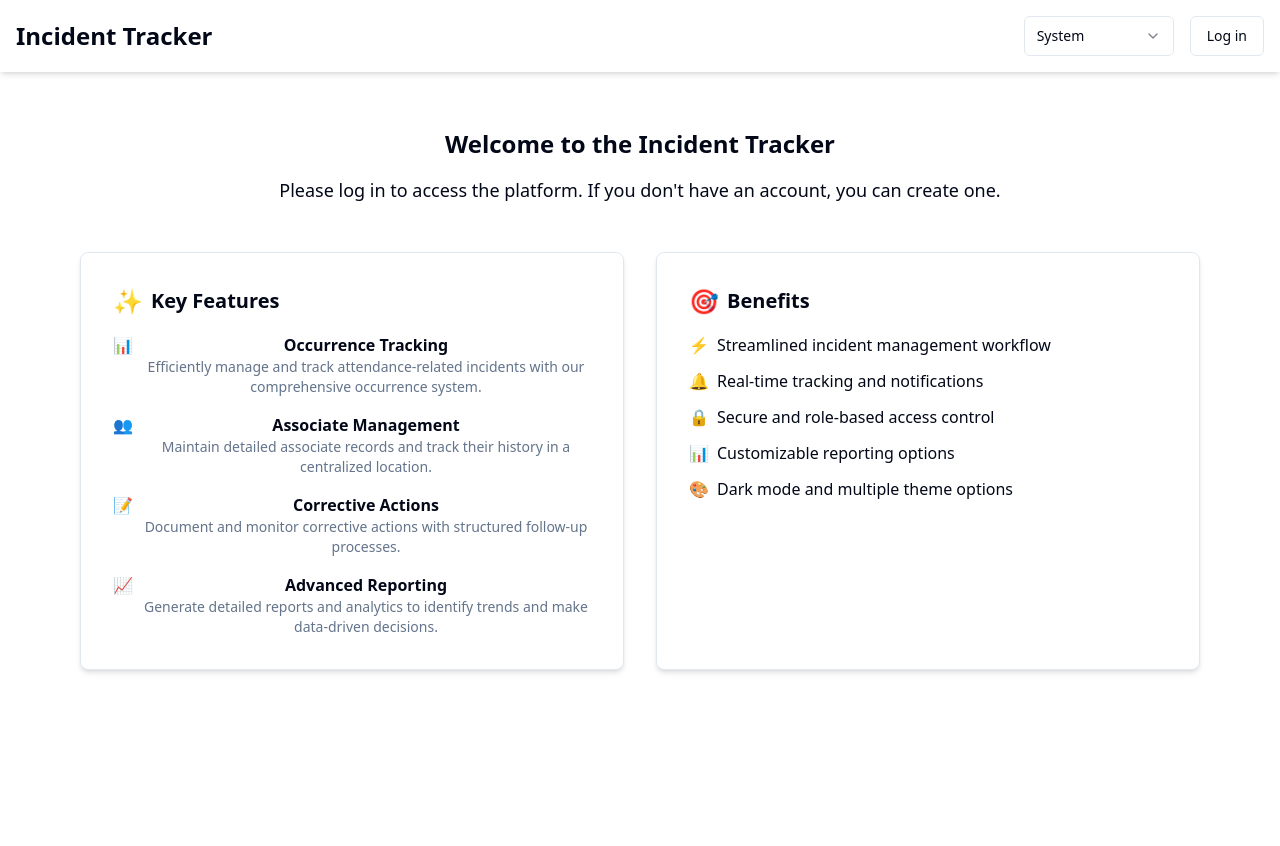
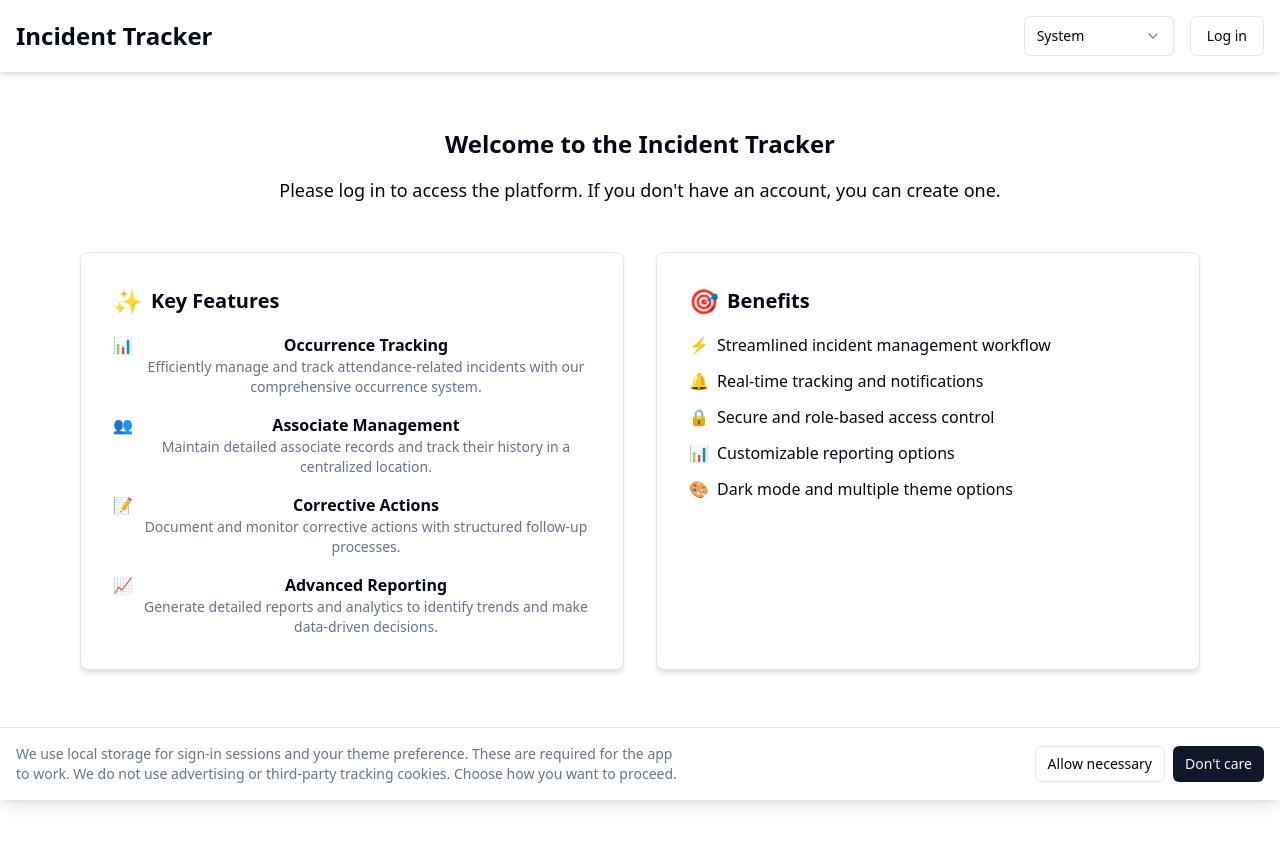
Before and after one commit to ashlessscythe/associate-incidents, a React (Vite) app: page / in a window 1280 px wide. Shown: the top 846 px of the page. Before the commit the page ends 800 px from the top, so only its background shows below. Built offline with nearby package versions, Linux system fonts and the light colour scheme.

Commit message:
cookie consent

```diff
--- a/src/App.tsx
+++ b/src/App.tsx
@@ -9,6 +9,7 @@ import { Button } from "./components/ui/button";
 import { ThemeProvider, useTheme } from "next-themes";
 import AuthModal from "./components/modals/AuthModal";
 import Header from "./components/Header";
+import CookieConsentFooter from "./components/CookieConsentFooter";
 import { AuthProvider, useAuth } from "./contexts/AuthContext";
 import "./index.css";
 
@@ -344,6 +345,7 @@ function AppContent() {
         </main>
       </div>
       <AuthModal isOpen={isLoginOpen} onClose={() => setIsLoginOpen(false)} />
+      <CookieConsentFooter />
     </Router>
   );
 }
--- /dev/null
+++ b/src/components/CookieConsentFooter.tsx
@@ -0,0 +1,63 @@
+import React, { useEffect, useState } from "react";
+import { Button } from "./ui/button";
+import {
+  hasCookieConsentChoice,
+  setCookieConsentChoice,
+} from "@/lib/cookieConsent";
+
+const CookieConsentFooter: React.FC = () => {
+  const [visible, setVisible] = useState(false);
+
+  useEffect(() => {
+    setVisible(!hasCookieConsentChoice());
+  }, []);
+
+  useEffect(() => {
+    if (visible) {
+      document.body.style.paddingBottom = "5.5rem";
+    } else {
+      document.body.style.paddingBottom = "";
+    }
+    return () => {
+      document.body.style.paddingBottom = "";
+    };
+  }, [visible]);
+
+  const acceptNecessary = () => {
+    setCookieConsentChoice("necessary");
+    setVisible(false);
+  };
+
+  const acceptAll = () => {
+    setCookieConsentChoice("all");
+    setVisible(false);
+  };
+
+  if (!visible) return null;
+
+  return (
+    <footer
+      role="dialog"
+      aria-label="Cookie preferences"
+      className="fixed bottom-0 left-0 right-0 z-50 border-t border-border bg-card/95 backdrop-blur-sm shadow-lg"
+    >
+      <div className="container mx-auto flex flex-col gap-4 px-4 py-4 sm:flex-row sm:items-center sm:justify-between sm:gap-6">
+        <p className="text-sm text-muted-foreground sm:max-w-2xl">
+          We use local storage for sign-in sessions and your theme preference.
+          These are required for the app to work. We do not use advertising or
+          third-party tracking cookies. Choose how you want to proceed.
+        </p>
+        <div className="flex shrink-0 flex-wrap gap-2 sm:justify-end">
+          <Button variant="outline" size="sm" onClick={acceptNecessary}>
+            Allow necessary
+          </Button>
+          <Button size="sm" onClick={acceptAll}>
+            Don&apos;t care
+          </Button>
+        </div>
+      </div>
+    </footer>
+  );
+};
+
+export default CookieConsentFooter;
--- /dev/null
+++ b/src/lib/cookieConsent.ts
@@ -0,0 +1,38 @@
+export const COOKIE_CONSENT_STORAGE_KEY = "cookieConsent";
+
+/** necessary = only essential storage; all = acknowledged / optional allowed if added later */
+export type CookieConsentChoice = "necessary" | "all";
+
+export interface StoredCookieConsent {
+  choice: CookieConsentChoice;
+  updatedAt: string;
+}
+
+export function getStoredCookieConsent(): StoredCookieConsent | null {
+  try {
+    const raw = localStorage.getItem(COOKIE_CONSENT_STORAGE_KEY);
+    if (!raw) return null;
+    const parsed = JSON.parse(raw) as StoredCookieConsent;
+    if (parsed.choice !== "necessary" && parsed.choice !== "all") return null;
+    return parsed;
+  } catch {
+    return null;
+  }
+}
+
+export function hasCookieConsentChoice(): boolean {
+  return getStoredCookieConsent() !== null;
+}
+
+export function setCookieConsentChoice(choice: CookieConsentChoice): void {
+  const value: StoredCookieConsent = {
+    choice,
+    updatedAt: new Date().toISOString(),
+  };
+  localStorage.setItem(COOKIE_CONSENT_STORAGE_KEY, JSON.stringify(value));
+}
+
+/** Use before enabling non-essential cookies or analytics. */
+export function allowsOptionalCookies(): boolean {
+  return getStoredCookieConsent()?.choice === "all";
+}
```
Also changed, not shown: 1 other file (tests, documents, lock files or other folders).
